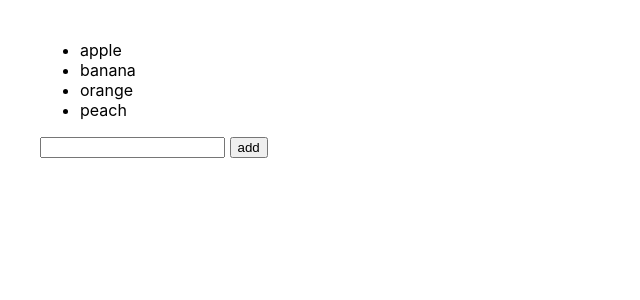
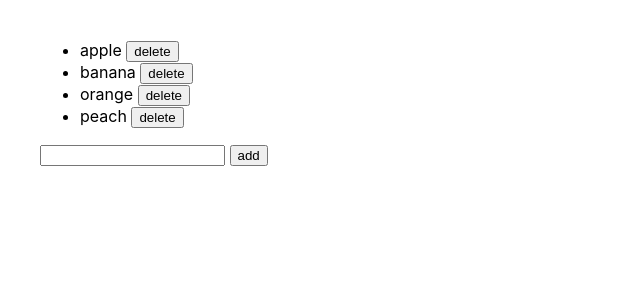
Before and after one commit to osid-alkourd/React-js-course, a React (Create React App) app: page / in a window 1280 px wide. Shown: the top 300 px of the page, without its empty margins (0-640 px from the left). Built offline with nearby package versions, Linux system fonts and the light colour scheme.

Commit message:
delete from array state

```diff
--- a/src/App.js
+++ b/src/App.js
@@ -10,9 +10,18 @@ function App() {
     return (
       <li key={index} style={{ display: "inlineBlock" }}>
         {ele}
+        {" "}<button  onClick={() => deleteItem(ele)}>delete</button>
+
       </li>
     );
   });
+  function deleteItem(ele){
+
+    const newArray = [...fruits];
+    const newArray2 = newArray.filter((item) => item !== ele);
+    setFruits(newArray2);
+
+  }
 
   function addFruite() {
     // const newFruiteArray = [...fruits];
```
